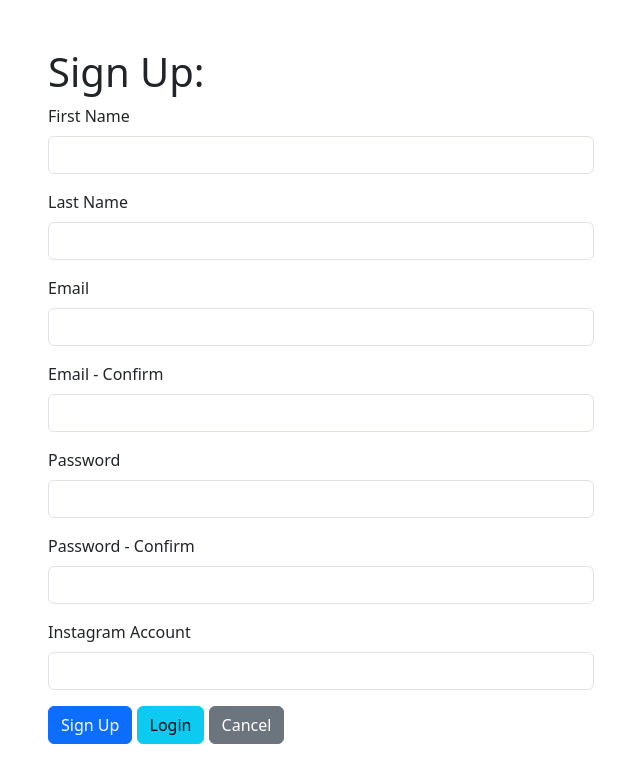
After one commit to ozdenatabey/medium_clone, a Django app: page /user/register in a window 1280 px wide. The commit adds this page. Shown: the top 783 px of the page, without its empty margins (319-959 px from the left). Run offline with Django 4.2, Linux system fonts and the light colour scheme; some libraries are stand-ins or nearby versions.

Commit message:
register sayfası olusturuldu ve navbar kismindakiayarlar duzenlendi

```diff
--- /dev/null
+++ b/user_profile/templates/user_profile/register.html
@@ -0,0 +1,48 @@
+{% extends 'core/base_without_navbar.html' %}
+
+{% block content %}
+<div class="container mt-5">
+    <div class="row">
+      <div class="col-sm-6 offset-sm-3">
+          <h1>Sign Up:</h1>
+            <form method="post">
+                {% csrf_token %}
+                <!-- formda method belirtmeyi unutma! eger aramada gozukmeyecekse method POST olmali -->
+                <!-- her input bilgisinin name bilgisi olması gerekir -->
+                <!-- csrf token bilgisi olmali -->
+                <div class="mb-3">
+                  <label for="first_name" class="form-label">First Name</label>
+                  <input type="text" class="form-control" id="first_name" name="first_name">
+                </div>
+                <div class="mb-3">
+                  <label for="last_name" class="form-label">Last Name</label>
+                  <input type="email" class="form-control" id="last_name" name="last_name">
+                </div>
+                <div class="mb-3">
+                  <label for="email" class="form-label">Email</label>
+                  <input type="email" class="form-control" id="exampleInputEmail1" aria-describedby="emailHelp" name="email">
+                </div>
+                <div class="mb-3">
+                  <label for="email-confirm" class="form-label">Email - Confirm</label>
+                  <input type="email" class="form-control" id="exampleInputEmail1" aria-describedby="emailHelp" name="email-confirm">
+                </div>
+                <div class="mb-3">
+                  <label for="password" class="form-label">Password</label>
+                  <input type="password" class="form-control" id="exampleInputPassword1" name="password">
+                </div>
+                <div class="mb-3">
+                  <label for="password-confirm" class="form-label">Password - Confirm</label>
+                  <input type="password" class="form-control" id="exampleInputPassword1" name="password-confirm">
+                </div>
+                <div class="mb-3">
+                  <label for="instagram" class="form-label">Instagram Account</label>
+                  <input type="text" class="form-control" id="instagram" name="instagram">
+                </div>
+                <button type="submit" class="btn btn-primary">Sign Up</button>
+                <a href="{% url 'user_profile:login_view' %}" class="btn btn-info">Login</a>
+                <a href="{% url 'home_view' %}" class="btn btn-secondary">Cancel</a>
+              </form>
+        </div>
+    </div>
+</div>
+{% endblock content %}
--- a/user_profile/urls.py
+++ b/user_profile/urls.py
@@ -1,9 +1,10 @@
 from django.urls import path
-from .views import login_view, logout_view
+from .views import login_view, logout_view, register_view
 
 app_name = 'user_profile'
 
 urlpatterns = [
     path('login/',login_view, name='login_view'),
+    path('register', register_view, name='register_view'),
     path('logout/',logout_view, name='logout_view'),
 ]
--- a/user_profile/views.py
+++ b/user_profile/views.py
@@ -30,3 +30,9 @@ def logout_view(request):
     messages.info(request, f'{request.user.username}Oturum kapatildi.')
     logout(request)
     return redirect('home_view')
+
+def register_view(request):
+    context = dict()
+    if request.method == "POST":
+        print(request.POST)
+    return render(request, 'user_profile/register.html', context)
```
Also changed, not shown: templates/core/navbar.html (+15 -2 lines), db.sqlite3.
